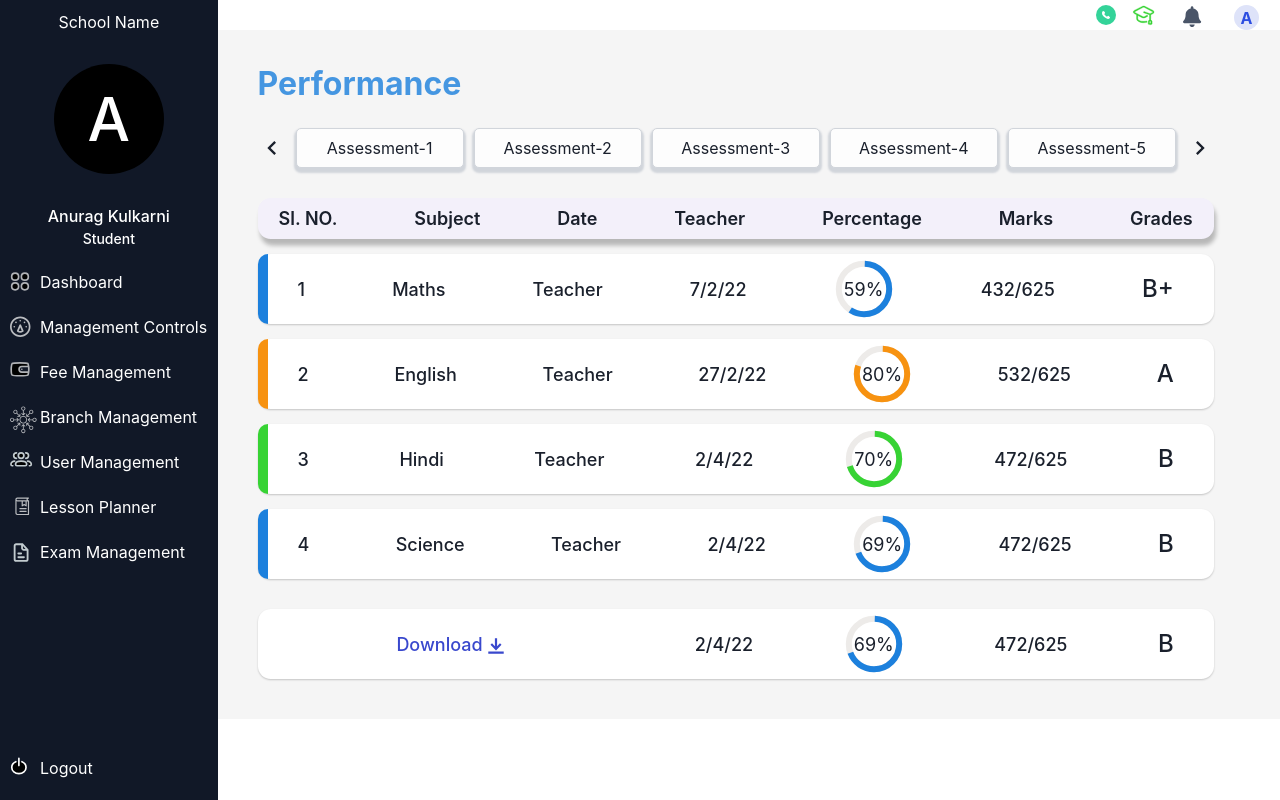
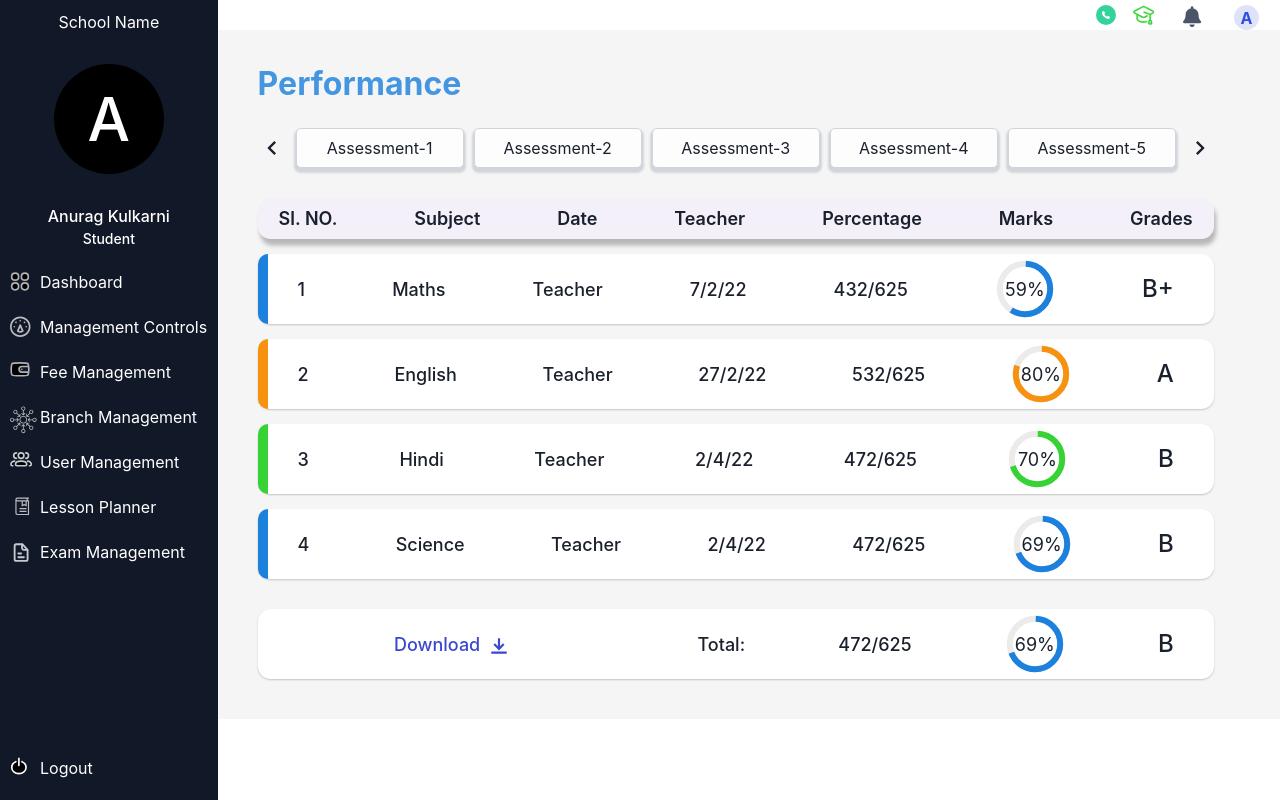
Before and after one commit to DezyNation/instituteiq, a Next.js app: page / in a window 1280 px wide. Built offline with nearby package versions, Linux system fonts and the light colour scheme.

Commit message:
Fixed Hydration error

```diff
--- a/src/Components/ExamTimetable/ExamTimetable.jsx
+++ b/src/Components/ExamTimetable/ExamTimetable.jsx
@@ -5,7 +5,7 @@ import TimeTableItem from "../Misc/TimeTableItem";
 
 const ExamTimetable = () => {
   return (
-    <Flex w="83%" flexDirection="column" alignItems="flex-end" bg="#f5f5f5" h="max-content" pb="50px">
+    <Flex w="83%" flexDirection="column" alignItems="flex-end" bg="#f5f5f5" h="max-content" pb="50px" ml="17%">
       <Header />
       <Box alignSelf="flex-start" w="90%">
         <Heading
--- a/src/Components/Index/Index.jsx
+++ b/src/Components/Index/Index.jsx
@@ -2,6 +2,7 @@ import { Box, Flex, Heading } from "@chakra-ui/react";
 import React from "react";
 import Header from "../Layout Components/Header/Header";
 import Assessment from "../Misc/Assessment";
+import AssessmentTotal from "../Misc/AssessmentTotal";
 import Carousel from "../Misc/Carousel";
 
 const Index = () => {
@@ -95,16 +96,11 @@ const Index = () => {
               marks="472/625"
               grades="B"
             />
-            <Assessment
+            <AssessmentTotal
               color="#1C80DD"
-              slno="4"
-              title="Science"
-              date="2/4/22"
-              teacher="Teacher"
               percentage="69"
               marks="472/625"
               grades="B"
-              type="total"
             />
           </Box>
         </Box>
--- a/src/Components/Misc/Assessment.jsx
+++ b/src/Components/Misc/Assessment.jsx
@@ -1,5 +1,5 @@
 import { DownloadIcon } from "@chakra-ui/icons";
-import { Flex, Heading } from "@chakra-ui/react";
+import { Box, Flex, Heading } from "@chakra-ui/react";
 import { CircularProgress, CircularProgressLabel } from "@chakra-ui/react";
 import { Text } from "@chakra-ui/react";
 import Link from "next/link";
@@ -14,11 +14,8 @@ const Assessment = ({
   percentage,
   marks,
   grades,
-  type = "subject",
 }) => {
   return (
-    <>
-      {type === "subject" && (
     <Flex
       w="90%"
       justifyContent="space-between"
@@ -55,51 +52,16 @@ const Assessment = ({
       <Text fontWeight="450" fontSize="lg">
         {date}
       </Text>
+      <Text fontWeight="450" fontSize="lg">
+        {marks}
+      </Text>
       <CircularProgress size="60px" value={percentage} color={color}>
         <CircularProgressLabel fontSize="lg">{`${percentage}%`}</CircularProgressLabel>
       </CircularProgress>
-          <Text fontWeight="450" fontSize="lg">
-            {marks}
-          </Text>
       <Text fontWeight="500" fontSize="2xl">
         {grades}
       </Text>
     </Flex>
-      )}
-      {type === "total" && (
-        <Flex
-          w="90%"
-          justifyContent="space-between"
-          alignItems="center"
-          ml="40px"
-          mt="30px"
-          bg="#fff"
-          boxShadow={`0px 1px 2px rgba(0, 0, 0, 0.2)`}
-          borderRadius="12.7538px"
-          h="70px"
-          px="40px"
-          py="7px"
-          position="relative"
-          mb="40px"
-        >
-          <Text fontWeight="450" fontSize="lg" w="35%" textAlign="center">
-            <Link href=""><Text color="#3948CD" display="inline">Download</Text> <DownloadIcon color="#3948CD"/></Link>
-          </Text>
-          <Text fontWeight="450" fontSize="lg">
-            {date}
-          </Text>
-          <CircularProgress size="60px" value={percentage} color={color}>
-            <CircularProgressLabel fontSize="lg">{`${percentage}%`}</CircularProgressLabel>
-          </CircularProgress>
-          <Text fontWeight="450" fontSize="lg">
-            {marks}
-          </Text>
-          <Text fontWeight="500" fontSize="2xl">
-            {grades}
-          </Text>
-        </Flex>
-      )}
-    </>
   );
 };
 
--- /dev/null
+++ b/src/Components/Misc/AssessmentTotal.jsx
@@ -0,0 +1,53 @@
+import { DownloadIcon } from "@chakra-ui/icons";
+import {
+  Box,
+  CircularProgress,
+  CircularProgressLabel,
+  Flex,
+  Text,
+} from "@chakra-ui/react";
+import Link from "next/link";
+import React from "react";
+
+const AssessmentTotal = ({ color, percentage, marks, grades }) => {
+  return (
+    <Flex
+      w="90%"
+      justifyContent="space-between"
+      alignItems="center"
+      ml="40px"
+      mt="30px"
+      bg="#fff"
+      boxShadow="0px 1px 2px rgba(0, 0, 0, 0.2)"
+      borderRadius="12.7538px"
+      h="70px"
+      px="40px"
+      py="7px"
+      position="relative"
+      mb="40px"
+    >
+      <Flex flexDirection="column" w="35%" alignItems="center">
+        <Link href="">
+          <Text color="#3948CD" display="inline" fontWeight="450" fontSize="lg">
+            Download &nbsp;
+            <DownloadIcon color="#3948CD" />
+          </Text>
+        </Link>
+      </Flex>
+      <Text fontWeight="500" fontSize="lg">
+        Total:
+      </Text>
+      <Text fontWeight="450" fontSize="lg">
+        {marks}
+      </Text>
+      <CircularProgress size="60px" value={percentage} color={color}>
+        <CircularProgressLabel fontSize="lg">{`${percentage}%`}</CircularProgressLabel>
+      </CircularProgress>
+      <Text fontWeight="500" fontSize="2xl">
+        {grades}
+      </Text>
+    </Flex>
+  );
+};
+
+export default AssessmentTotal;
```
Lines whose indentation alone changed are shown as unchanged.
